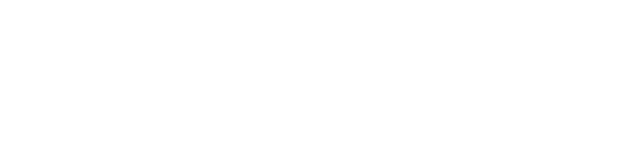
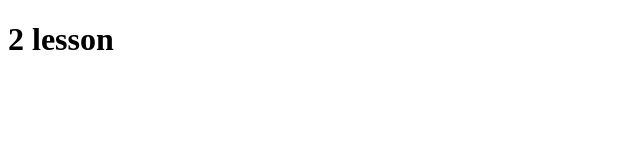
Before and after one commit to alisabond/alice_project, a plain HTML site: page index.html in a window 1280 px wide. Shown: the whole page, without its empty margins (0-640 px from the left). Drawn offline with Linux system fonts and the light colour scheme.

Commit message:
initial commit

```diff
--- a/index.html
+++ b/index.html
@@ -9,6 +9,6 @@
     <script src="https://unpkg.com/htmx.org@1.9.10" integrity="sha384-D1Kt99CQMDuVetoL1lrYwg5t+9QdHe7NLX/SoJYkXDFfX37iInKRy5xLSi8nO7UC" crossorigin="anonymous"></script>
 </head>
 <body>
-
+    <h1>2 lesson</h1>
 </body>
 </html>
```
